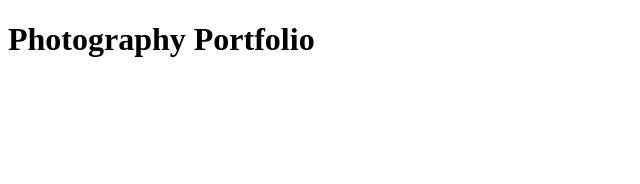
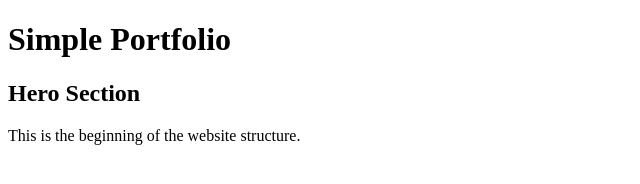
Before and after one commit to FranTeles/simple-portfolio, a plain HTML site: page index.html in a window 1280 px wide. Shown: the whole page, without its empty margins (0-640 px from the left). Drawn offline with Linux system fonts and the light colour scheme.

Commit message:
Add basic HTML structure with header and hero section

```diff
--- a/index.html
+++ b/index.html
@@ -1,11 +1,21 @@
 <!DOCTYPE html>
-<html>
+<html lang="en">
 <head>
+    <meta charset="UTF-8">
     <title>Simple Portfolio</title>
 </head>
 <body>
 
-    <h1>Photography Portfolio</h1>
+    <header>
+        <h1>Simple Portfolio</h1>
+    </header>
+
+    <main>
+        <section>
+            <h2>Hero Section</h2>
+            <p>This is the beginning of the website structure.</p>
+        </section>
+    </main>
 
 </body>
 </html>
```
